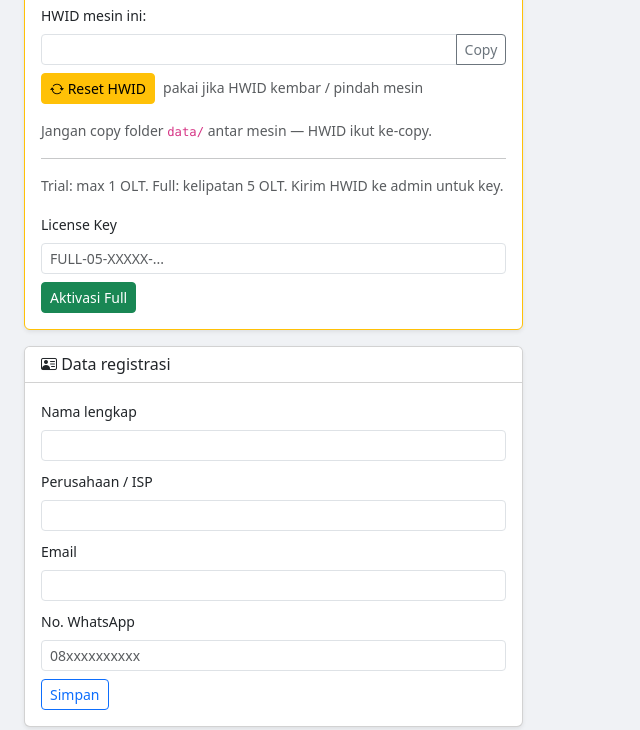
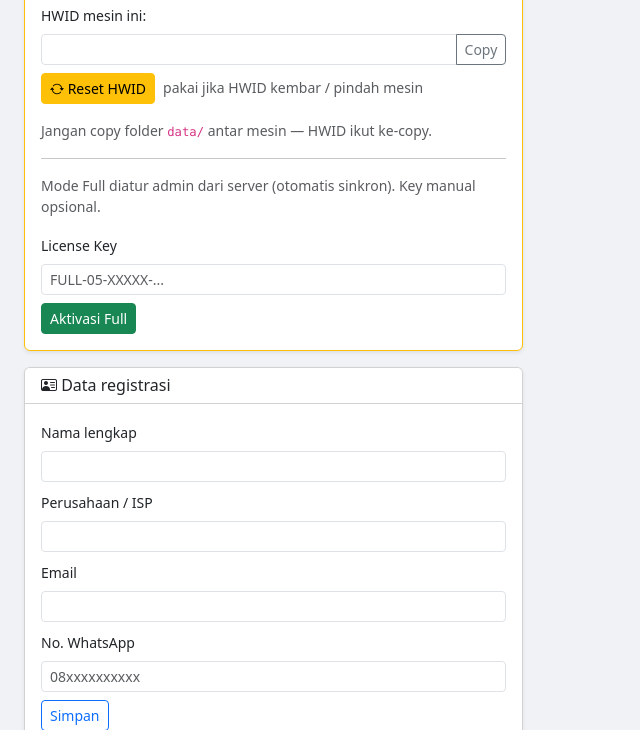
Before and after one commit to agasthanet/olt-monitor, a Python web app: template templates/settings.html in a window 1280 px wide. Shown: the part 1020-1750 px from the top of the page, without its empty margins (0-640 px from the left). Run offline with Jinja, Linux system fonts and the light colour scheme; the template is opened without the code that fills it, so the values that code supplies are empty.

Commit message:
Update settings.html

```diff
--- a/templates/settings.html
+++ b/templates/settings.html
@@ -156,7 +156,7 @@
           <button type="submit" class="btn btn-sm btn-outline-secondary">Deaktivasi (Trial)</button>
         </form>
         {% else %}
-        <p class="small text-muted">Trial: max 1 OLT. Full: kelipatan 5 OLT. Kirim HWID ke admin untuk key.</p>
+        <p class="small text-muted">Mode Full diatur admin dari server (otomatis sinkron). Key manual opsional.</p>
         <form method="post">
           <input type="hidden" name="action" value="activate_license">
           <label class="form-label small">License Key</label>
```
